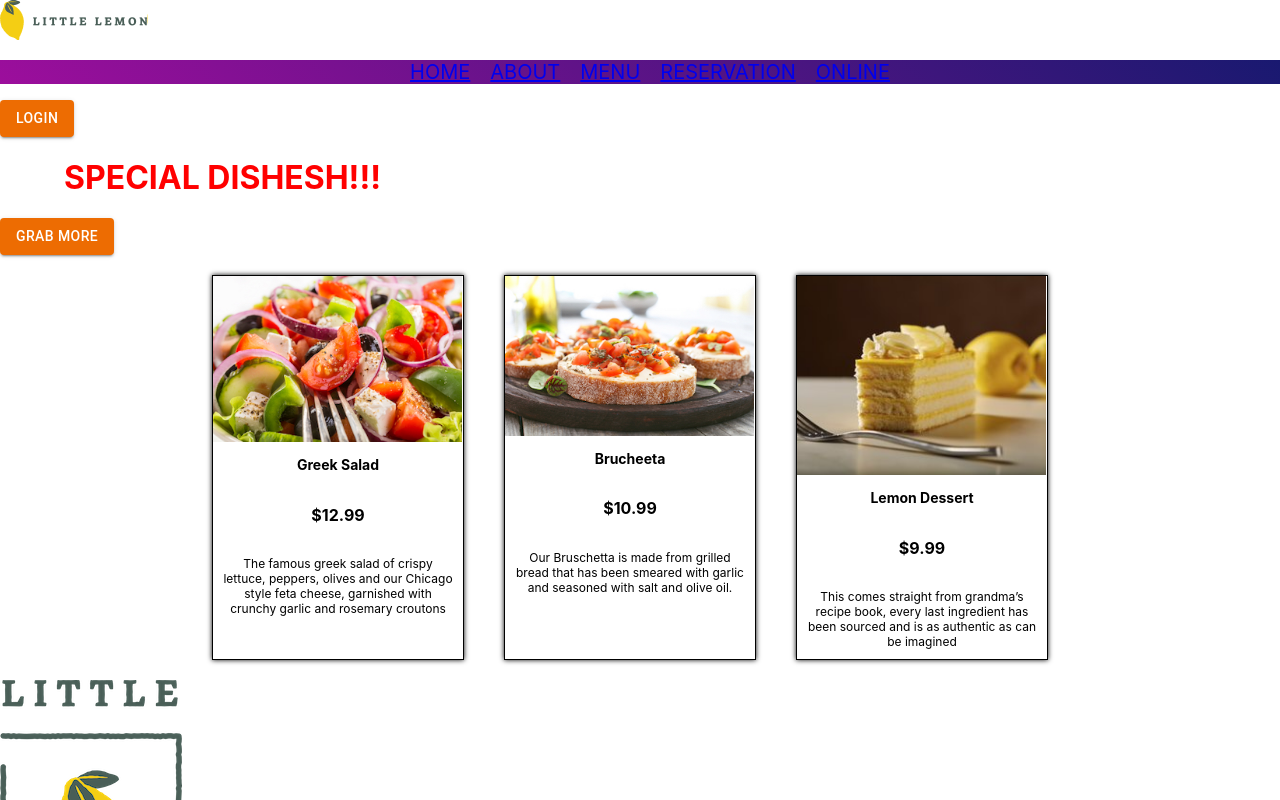
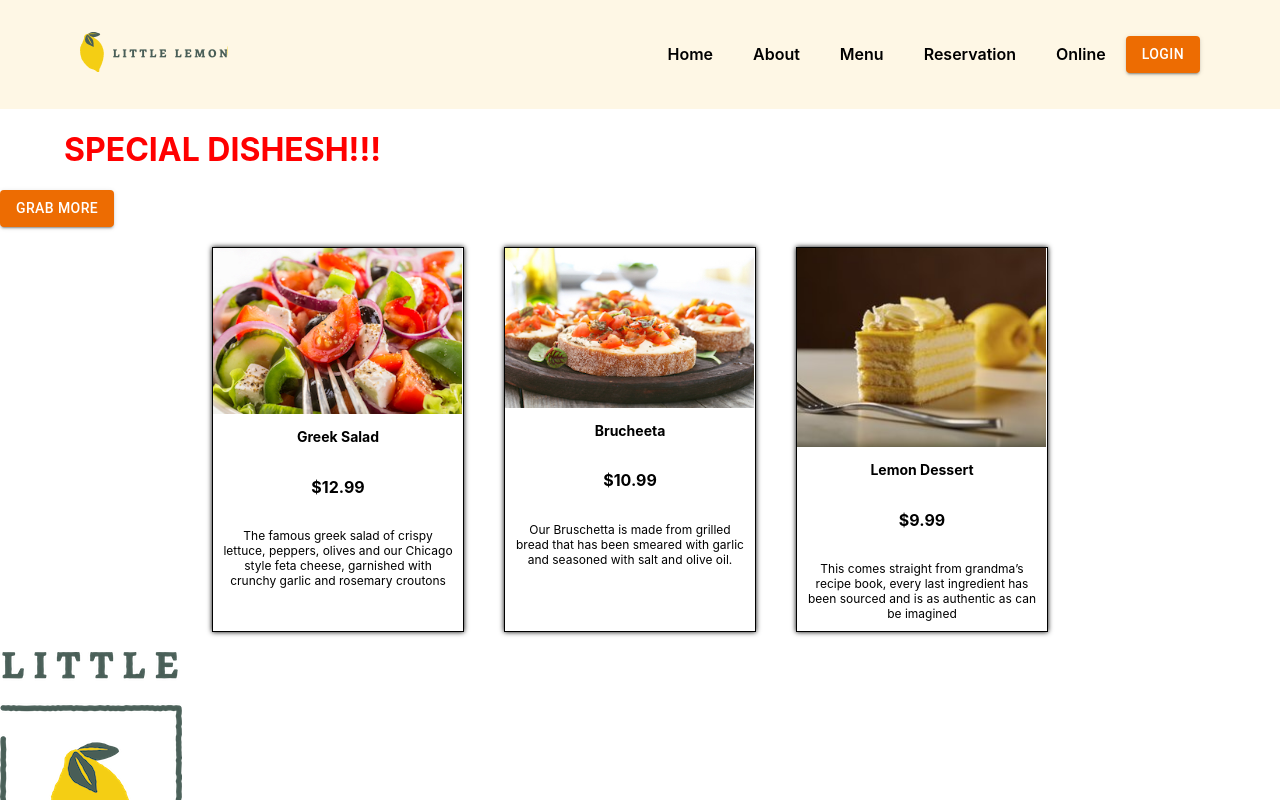
Before and after one commit to Shabarish01/repo, a React (Create React App) app: page /Home in a window 1280 px wide. Shown: the top 800 px of the page. Built offline with nearby package versions, Linux system fonts and the light colour scheme.

Commit message:
Nav.css
Updated the sytling of Navigation bar on the website

```diff
--- /dev/null
+++ b/src/CSS/Nav.css
@@ -0,0 +1,38 @@
+.container {
+    display: flex;
+    align-items: center;
+    justify-content: space-between;
+    background-color: #fef7e5;
+    padding: 20px 80px;
+}
+.nav-element {
+    display: flex;
+    align-items: center;
+    justify-content: center;
+}
+.nav-element li{
+    list-style: none;
+    padding: 0 20px;
+    position: relative;
+}
+
+.nav-element li a{
+    text-decoration: none;
+    font-size: 1.0rem;
+    font-weight: 600;
+    color: black;
+    transition: 0.3s ease-in-out;
+}
+.nav-element li a:hover{
+color: green;
+}
+
+.nav-element li a:hover::after{
+    content: "";
+    width: 30%;
+    height: 2px;
+    background-color: green;
+    position: absolute;
+    bottom: -4px;
+    left: 20px;
+}
--- a/src/components/Cards.js
+++ b/src/components/Cards.js
@@ -1,5 +1,5 @@
 import React from "react";
-import "./Card.css";
+import "../CSS/Card.css";
 
 
 const Card =(props) =>{
--- a/src/components/Main.js
+++ b/src/components/Main.js
@@ -3,7 +3,7 @@ import salad from "../components/img/greek_salad.png"
 import brucheeta from "../components/img/bruchetta.png"
 import dessert from "../components/img/lemon_dessert.jpg"
 import Card from "../components/Cards"
-import "./Card.css";
+import "../CSS/Card.css";
 import Button from '@mui/material/Button';
 
 const Main = () => {
--- a/src/components/Nav.css
+++ /dev/null
@@ -1,34 +0,0 @@
-nav {
-    position: fixed;
-    top: 0;
-    width: 100%;
-    height: 50px;
-    background: linear-gradient(45deg, rgb(156, 14, 156), midnightblue);
-}
-
-.list {
-    list-style-type: none;
-    background: linear-gradient(45deg, rgb(156, 14, 156), midnightblue);
-    height: 100%;
-    display: flex;
-    justify-content: center;
-    align-items: center;
-    position: relative;
-}
-.items {
-    margin-right: 20px;
-    font-size: 20px;
-    text-transform: uppercase;
-    color: #f1f1f1;
-    cursor: pointer;
-}
-
-.btn {
-    display: none;
-    position: absolute;
-    right: 10px;
-    top: 7px;
-    padding: 5px;
-    color: #000;
-    font-size: 18px;
-}
--- a/src/components/Nav.js
+++ b/src/components/Nav.js
@@ -1,23 +1,26 @@
 import { Link } from "react-router-dom";
 import React from "react";
 import logo from "../components/img/Logo.png"
-import "./Nav.css"
+import "../CSS/Nav.css"
 import Button from '@mui/material/Button';
 
 const Nav = () => {
     return (
-        <>
+    <nav>
+      <div className="container">
+        <div className="logo">
         <img src={logo} alt="Little lemonlogo"/>
-        <ul className="list">
-
-        <li className="items"><Link to="#/Home">Home</Link></li>
-        <li className="items"><Link to="#/About">About</Link></li>
-        <li className="items"><Link to="#/Menu">Menu</Link></li>
-        <li className="items"><Link to="#/Reservation">Reservation</Link></li>
-        <li className="items"><Link to="#/online">Online</Link></li>
+        </div>
+        <ul className="nav-element">
+        <li ><Link className="items" to="#/Home">Home</Link></li>
+        <li ><Link className="items" to="#/About">About</Link></li>
+        <li ><Link className="items" to="#/Menu">Menu</Link></li>
+        <li ><Link className="items" to="#/Reservation">Reservation</Link></li>
+        <li ><Link className="items" to="#/online">Online</Link></li>
+        <Button variant="contained" color="warning">login</Button>
         </ul>
-        <Button variant="contained" color="warning">login</Button>
-        </>
+      </div>
+    </nav>
     )
 };
 
```
Also changed, not shown: src/components/Header.js (+11 -0 lines), src/CSS/App.css (renamed from src/App.css), src/CSS/Card.css (renamed from src/components/Card.css).
